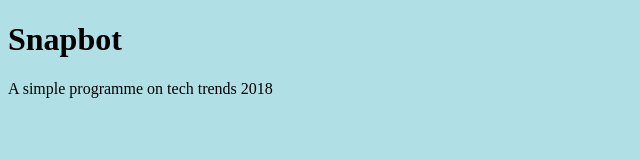
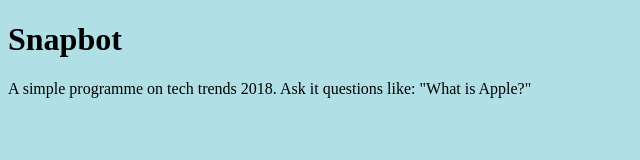
Before and after one commit to dhslimmatthewkaruna/techbrands, a plain HTML site: page index.html in a window 1280 px wide. Shown: the whole page, without its empty margins (0-640 px from the left). Drawn offline with Linux system fonts and the light colour scheme.

Commit message:
Update index.html

```diff
--- a/index.html
+++ b/index.html
@@ -8,7 +8,7 @@
 </head>
 <body style="background-color:powderblue;">
     <h1>Snapbot</h1> <!-- ur chatbot title here too -->
-    <p>A simple programme on tech trends 2018</p> <!-- ur chatbot description here -->
+    <p>A simple programme on tech trends 2018. Ask it questions like: "What is Apple?"</p> <!-- ur chatbot description here -->
     <p><script type="text/javascript" id="susi-bot-script" data-userid="26edb4390da9724ca570d12bdc10a82f" data-group="Utilities" data-language="en" data-skill="Snapbot" src="https://skills.susi.ai/susi-chatbot.js" ></script></p>
 </body>
 </html>
```
